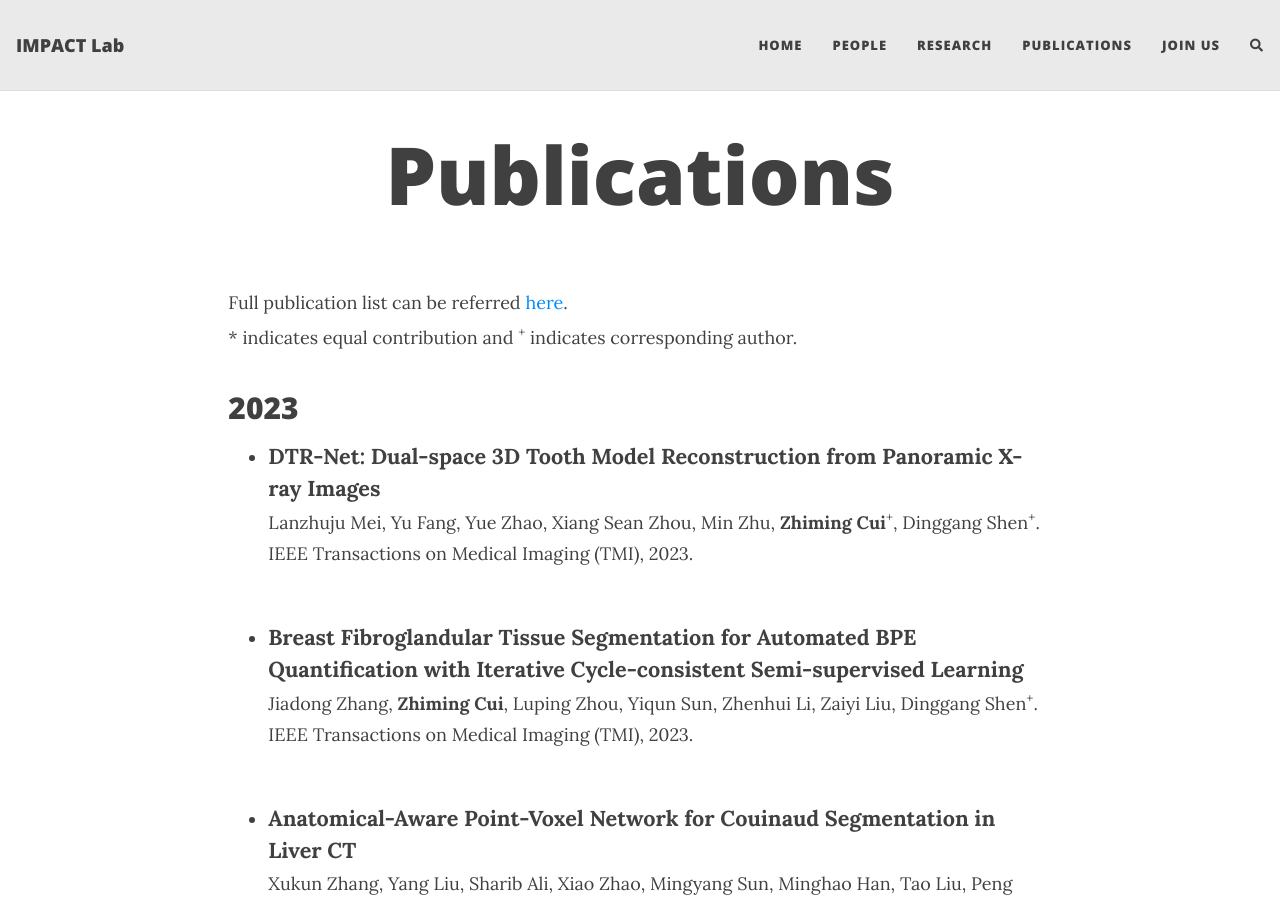
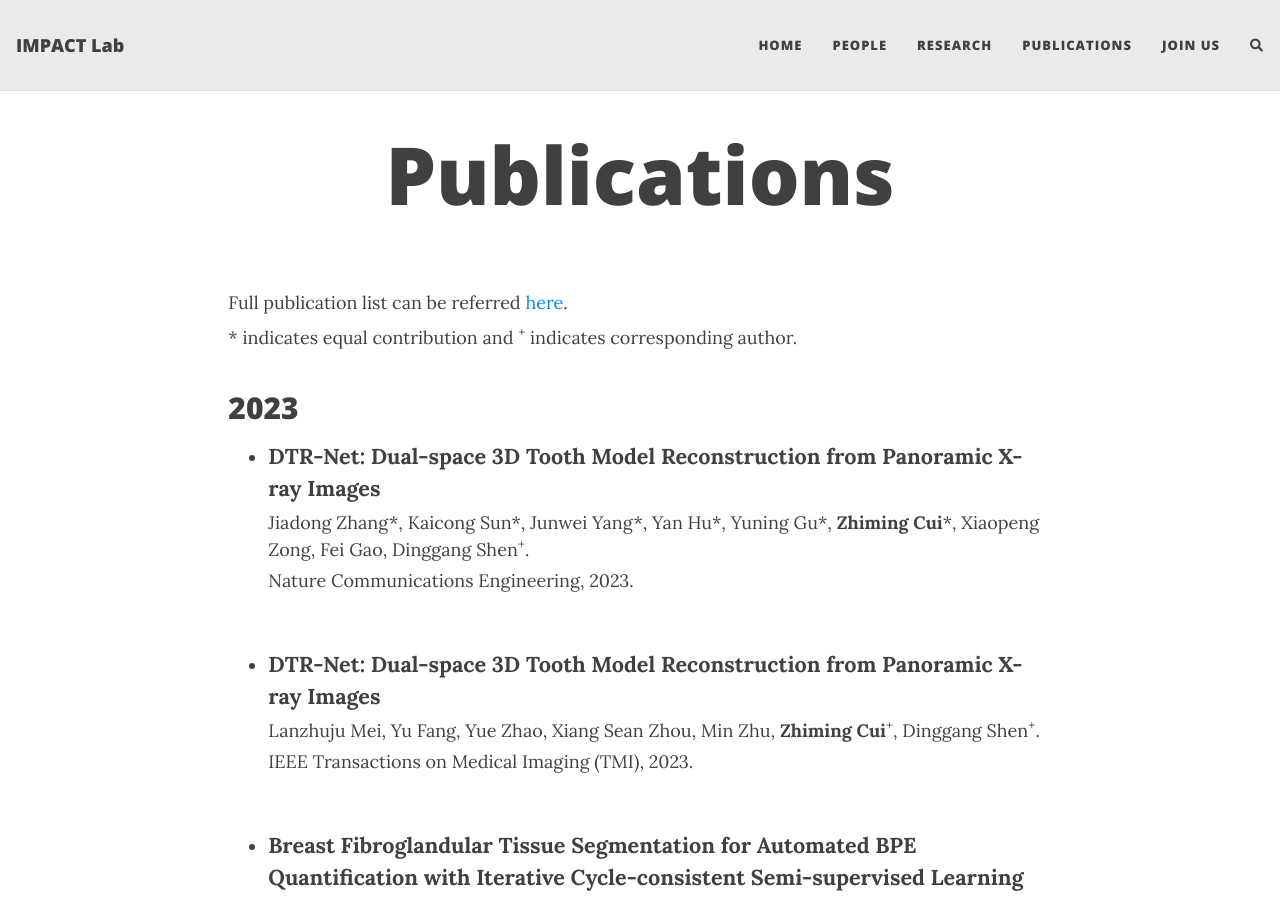
Before and after one commit to ShanghaiTech-IMPACT/shanghaitech-impact.github.io, a Jekyll site: the page built from publications.md, in a window 1280 px wide and 900 px high. Built offline with Jekyll 4.4.1, drawn with Linux system fonts in a browser that asks for light colours; nearby versions of some CDN libraries; comment, search, counter and statistics services are not loaded.

Commit message:
Update publications.md

```diff
--- a/publications.md
+++ b/publications.md
@@ -15,6 +15,11 @@ Full publication list can be referred [here](https://scholar.google.com/citation
 ## 2023
 <html>
     <ul class="publications">
+        <li>
+            <div class="title">DTR-Net: Dual-space 3D Tooth Model Reconstruction from Panoramic X-ray Images</div>
+            <p>Jiadong Zhang*, Kaicong Sun*, Junwei Yang*, Yan Hu*, Yuning Gu*, <strong>Zhiming Cui</strong>*, Xiaopeng Zong, Fei Gao, Dinggang Shen<sup>+</sup>.</p>
+            <p>Nature Communications Engineering, 2023.</p>
+    	</li>
         <li>
             <div class="title">DTR-Net: Dual-space 3D Tooth Model Reconstruction from Panoramic X-ray Images</div>
             <p>Lanzhuju Mei, Yu Fang, Yue Zhao, Xiang Sean Zhou, Min Zhu, <strong>Zhiming Cui</strong><sup>+</sup>, Dinggang Shen<sup>+</sup>.</p>
```
